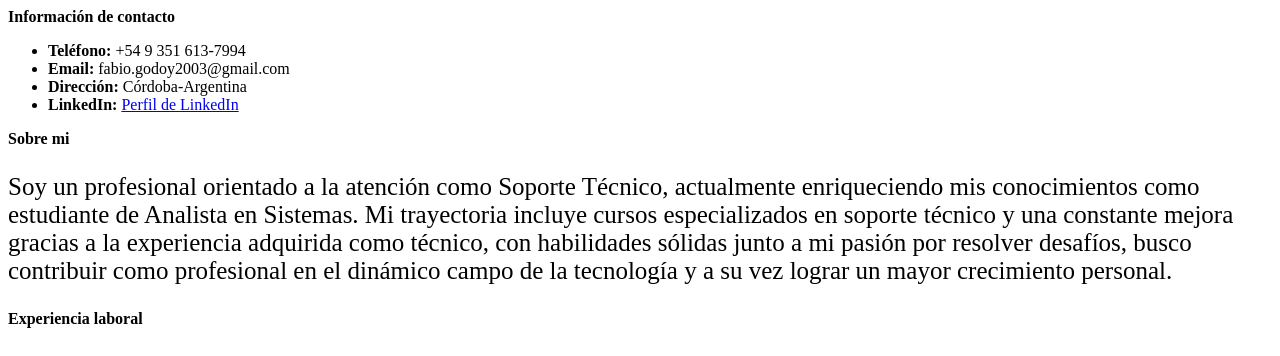
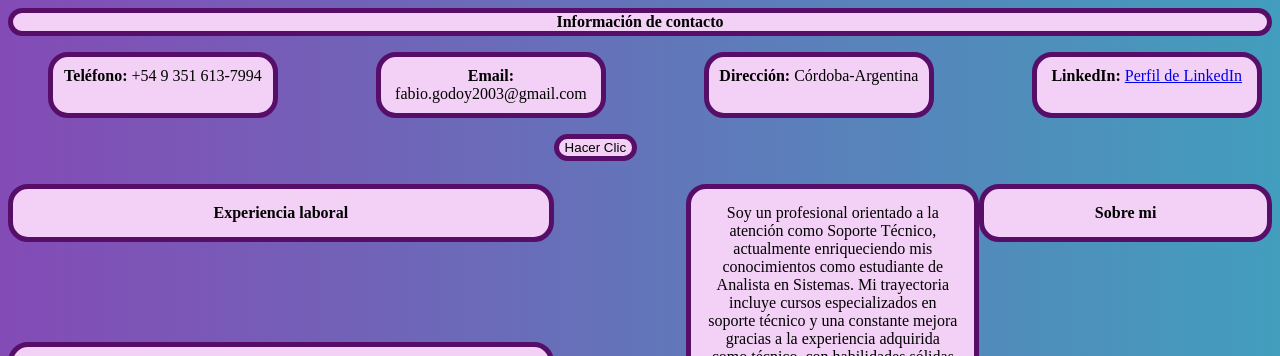
Before and after one commit to Uriel-FG/primerprueba, a plain HTML site: page index.html in a window 1280 px wide. Shown: the top 356 px of the page. Drawn offline with Linux system fonts and the light colour scheme.

Commit message:
Update misestilos.css
doom reference and new style

```diff
--- a/misestilos.css
+++ b/misestilos.css
@@ -1,7 +1,73 @@
-p { font-size: 15px }
-h2 { font-size: 30px}
-h3 { font-size: 20px}
-#presentación { font-size: 25px}
-.puesto { font-size: 40px}
-.fechas { font-size: 30px}
-.tareas { font-size: 25px}
+body {
+    background: linear-gradient(90deg, #844bb6, #429ebd);
+    }
+    #información_de_contacto {
+        display: block;
+        float: center;
+        border: 5px solid #570e69;
+        background: #F3D0F5;
+        border-radius: 20px;
+        text-align: center;
+    }
+.infocontact {
+        display: grid;
+        grid-template-columns: repeat(5, 1fr);
+        gap: 8%;
+        text-align: center;
+}
+.infocontact-item:hover{
+    -moz-transform: rotate(5deg);
+    -webkit-transform: rotate(5deg);
+    }
+    .infocontact-item {
+        list-style: none;
+        padding: 10px;
+        width: 200px;
+        border: 5px solid #570e69;
+        background: #F3D0F5;
+        border-radius: 20px;
+    }
+
+    .presentación {
+        display: block;
+        float: right;
+        width: 20%;
+        gap: 10px;
+        margin: 50px auto;
+        padding: 15px;
+        text-align: center;
+        border: 5px solid #570e69;
+        background: #F3D0F5;
+        border-radius: 20px;
+
+    }
+    .presentacion {
+        display: block;
+        float: right;
+        width: 20%;
+        gap: 10px;
+        margin: 50px auto;
+        padding: 15px;
+        text-align: center;
+        border: 5px solid #570e69;
+        background: #F3D0F5;
+        border-radius: 20px;
+
+    }
+.experiencia_laboral {
+    display: block;
+    float: left;
+    width: 40%;
+    margin: 50px auto;
+    padding: 15px;
+    text-align: center;
+    border: 5px solid #570e69;
+    background: #F3D0F5;
+    border-radius: 20px;
+}
+.boton {
+    display: block;
+    border: 5px solid #570e69;
+    background: #F3D0F5;
+    border-radius: 20px;
+}
```
